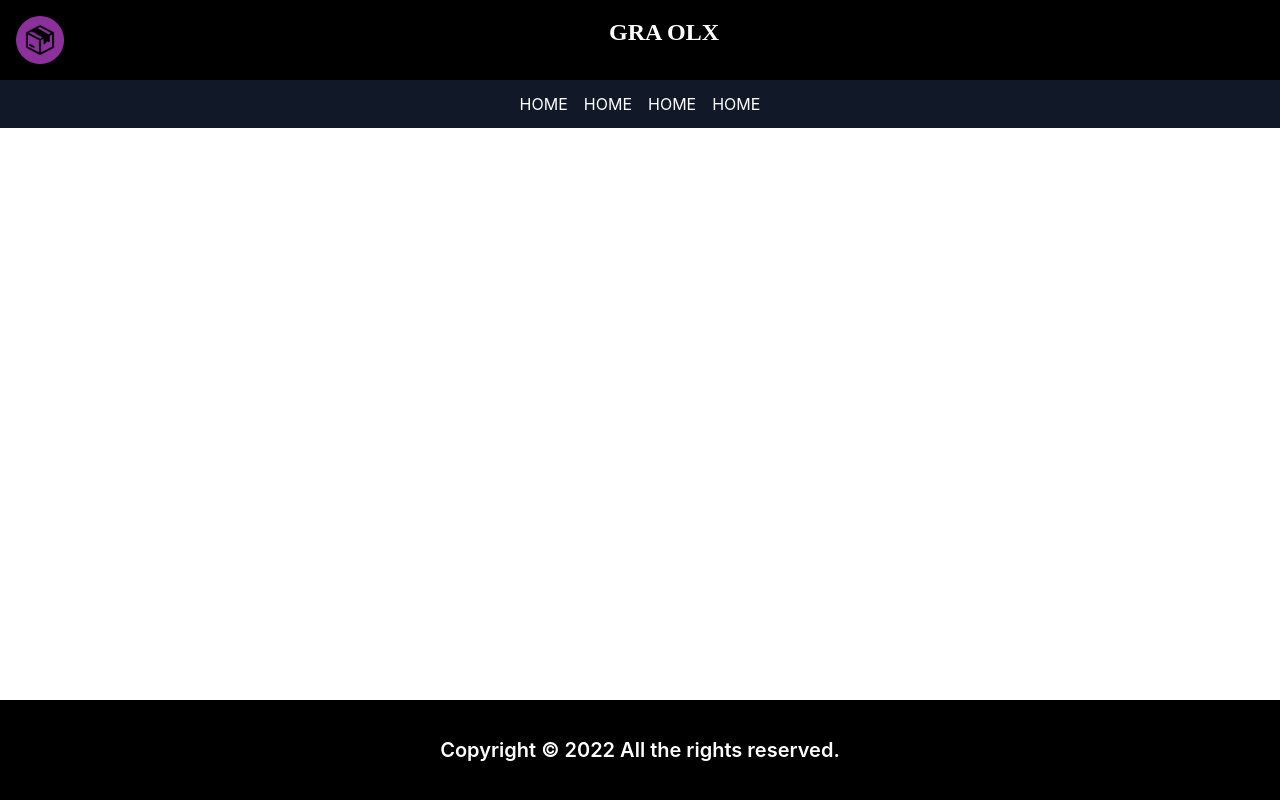
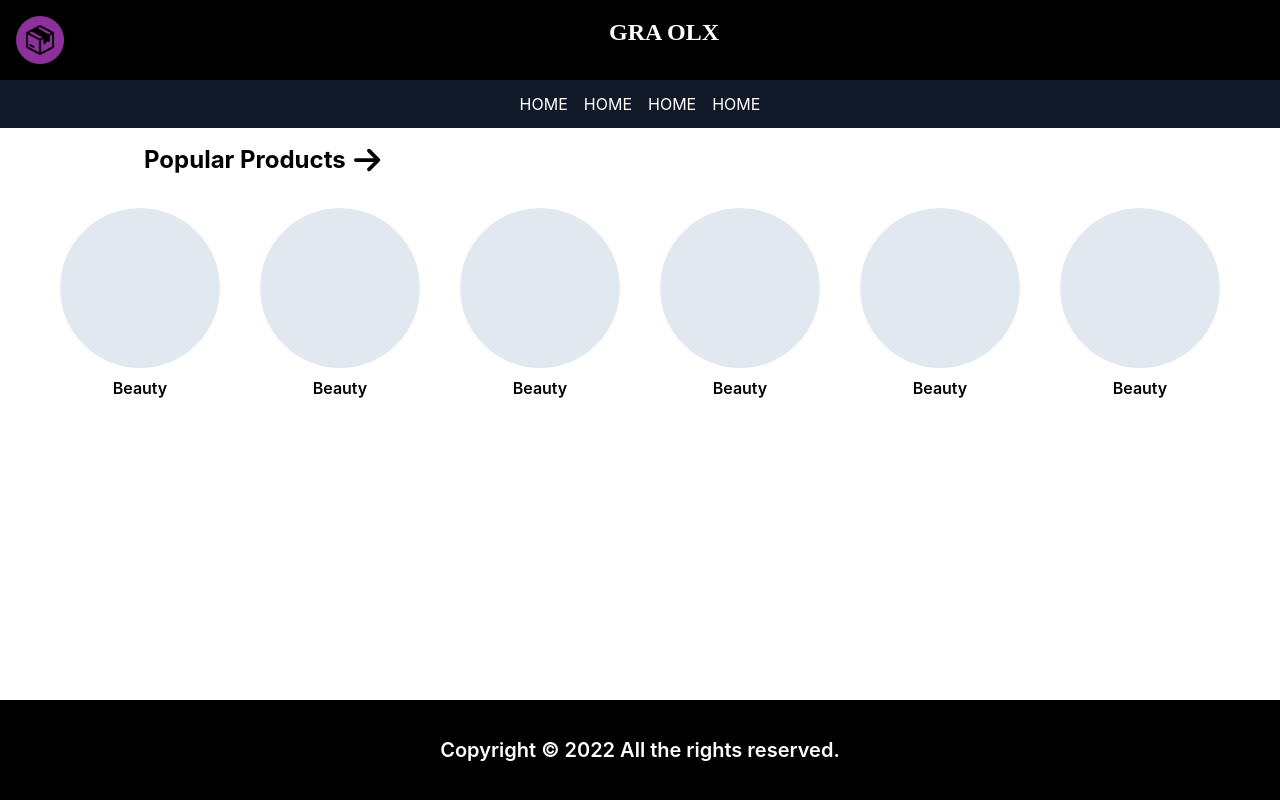
Before and after one commit to theeastwindz0/bidding_system, a React (Create React App) app: page / in a window 1280 px wide. Built offline with nearby package versions, Linux system fonts and the light colour scheme.

Commit message:
Adding Popular Products components

```diff
--- a/src/HomePage/HomePage.jsx
+++ b/src/HomePage/HomePage.jsx
@@ -1,9 +1,11 @@
 import React from 'react'
+import PopularDestinations from '../components/PopularDestinations'
 
 const HomePage = () => {
   return (
-    <div className='bg-red-200'>
+    <div className=''>
       {/* <div className='bg-gray-700 h-[600px]'></div> */}
+      <PopularDestinations/>
     </div>
   )
 }
--- /dev/null
+++ b/src/components/PopularDestinations.jsx
@@ -0,0 +1,39 @@
+import { faArrowRight } from '@fortawesome/free-solid-svg-icons'
+import { FontAwesomeIcon } from '@fortawesome/react-fontawesome'
+import React from 'react'
+import { Link } from 'react-router-dom'
+
+const PopularDestinations = () => {
+
+    const Box=()=>{
+        return(
+            <Link to=''>
+            <div className='flex  justify-center items-center flex-col p-4   w-48 space-y-2' >
+            <div className='bg-slate-200 rounded-full w-40 h-40'>
+            </div>
+            <p className='font-semibold'>Beauty</p>
+            </div>
+            </Link>
+        )
+    }
+  return (
+    <div className='flex justify-center items-center'>
+    <div className='w-[80%]'>
+    <Link to='/login' className=' text-2xl font-bold p-4 flex items-center space-x-2 '>
+        <p>Popular Products</p>
+    <FontAwesomeIcon icon={faArrowRight} size='lg' color='black'/>
+        </Link>
+    <div className=' space-x-2 flex justify-center'>
+        <Box/>
+        <Box/>
+        <Box/>
+        <Box/>
+        <Box/>
+        <Box/>
+    </div>
+    </div>
+    </div>
+  )
+}
+
+export default PopularDestinations
```
